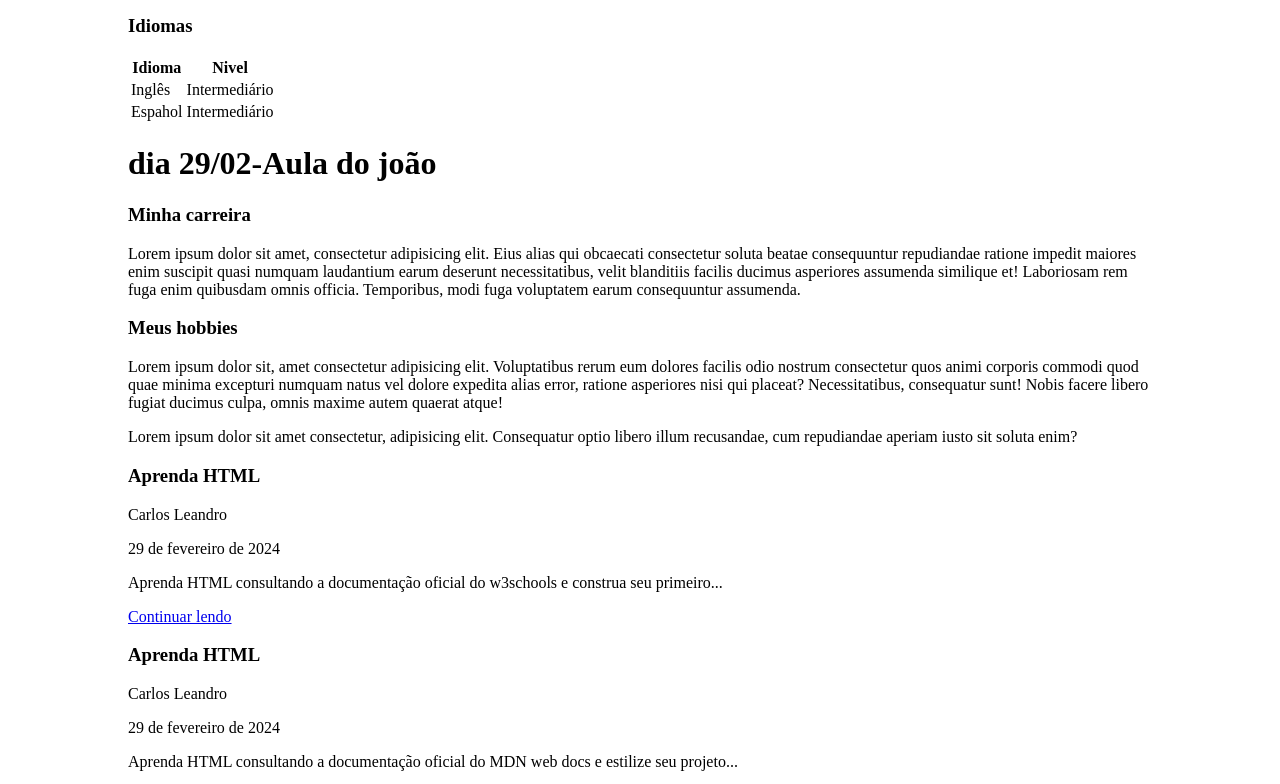
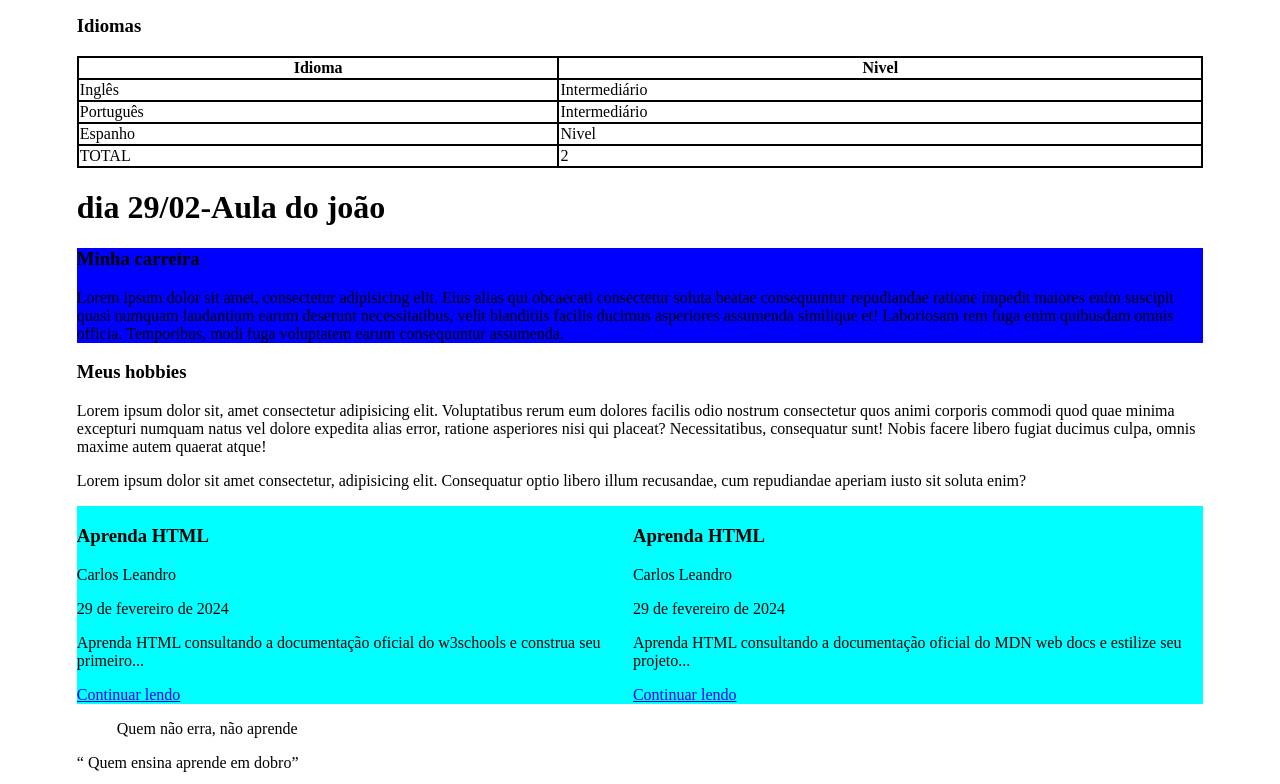
Before and after one commit to Carlos-Leandro-medeiros/Semantica, a plain HTML site: page index.html in a window 1280 px wide. Shown: the part 912-1696 px from the top of the page. Drawn offline with Linux system fonts and the light colour scheme.

Commit message:
Introduzindo displays

```diff
--- a/index.html
+++ b/index.html
@@ -55,40 +55,56 @@
     <h3>Idiomas</h3>
 
     <table>
-
+<thead>
         <tr>
             <th>Idioma</th>
             <th>Nivel</th>
         </tr>
+</thead>
 
+<!-- cropo da tabela-->
+<tbody>
         <tr>
             <td>Inglês</td>
             <td>Intermediário</td>
         </tr>
 
 <tr>
-    <td>Espahol</td>
+    <td>Português </td>
     <td>Intermediário</td>
 </tr>
 
+<tr>
+    <td>Espanho</td>
+    <td>Nivel</td>
+</tr>
+</tbody>
+<!-- rodapé da tabela-->
+<tfoot>
+    <tr>
+        <td>TOTAL</td>
+        <TD>2</TD>
+    </tr>
+</tfoot>
     </table>
 
 </aside>
     <!--Titulo responsável pela seção de informaçães -->
 <h1>dia 29/02-Aula do joão</h1>
-<section>
+
+<section id="minhaCarreira">
     <h3>Minha carreira</h3>
     <p>Lorem ipsum dolor sit amet, consectetur adipisicing elit. Eius alias qui obcaecati consectetur soluta beatae consequuntur repudiandae ratione impedit maiores enim suscipit quasi numquam laudantium earum deserunt necessitatibus, velit blanditiis facilis ducimus asperiores assumenda similique et! Laboriosam rem fuga enim quibusdam omnis officia. Temporibus, modi fuga voluptatem earum consequuntur assumenda.</p>
 
 </section>
 
-<section>
+<section id="Meushobbies">
     <h3>Meus hobbies</h3>
     <p>Lorem ipsum dolor sit, amet consectetur adipisicing elit. Voluptatibus rerum eum dolores facilis odio nostrum consectetur quos animi corporis commodi quod quae minima excepturi numquam natus vel dolore expedita alias error, ratione asperiores nisi qui placeat? Necessitatibus, consequatur sunt! Nobis facere libero fugiat ducimus culpa, omnis maxime autem quaerat atque!<p>
       <p>Lorem ipsum dolor sit amet consectetur, adipisicing elit. Consequatur optio libero illum recusandae, cum repudiandae aperiam iusto sit soluta enim?</p>
 </section>
 
-<section>
+<section id="artigos">
 
     <article>
         <header>
@@ -120,7 +136,11 @@
 
     </article>
 </section>
-
+<section>
+<BLOCkquote> Quem não erra, não aprende</BLOCkquote>
+<!-- quotation-->
+<q> Quem ensina aprende em dobro</q>
+</section>
 <footer>
     <address>
         <p>SENAI conde josé Vincente de azevedio</p>
--- a/style.css
+++ b/style.css
@@ -1,5 +1,32 @@
-body {
-    width: 80vw; /* 80% da viewport width (janela de visão) */
-    margin: auto; /* define as margens automáticas (mesmo
-    valor para ambos os "lados") */
+body{
+  width: 88vw; /*80% da viewport width (Janela de visão)*/
+  margin: auto;
 }
+
+table {
+    width: 100%;
+  }
+
+  td th {
+    width: 16%;
+    text-align: center;
+    padding: 5px;
+  }
+
+  table,
+  th,
+  td {
+    border: 2px solid black;
+    border-collapse: collapse;
+  }
+  /* seletos de ID*/
+  #artigos{
+    background-color: aqua;
+    display: flex;/* Exibição como caixa flexivel */
+  }
+  #artigo{
+    background-color: azure;
+  }
+  #minhaCarreira{
+    background-color: blue;
+  }
```
